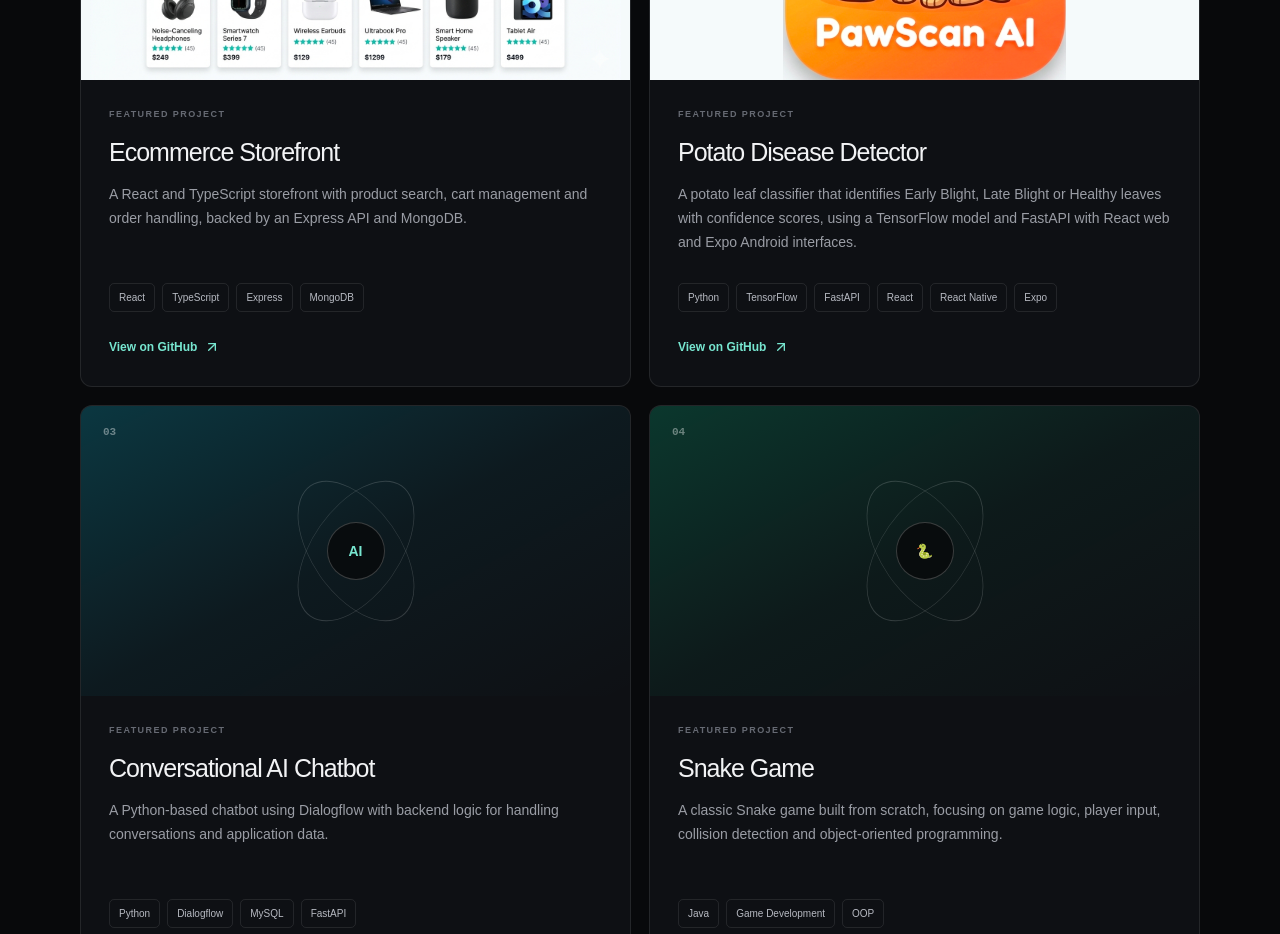
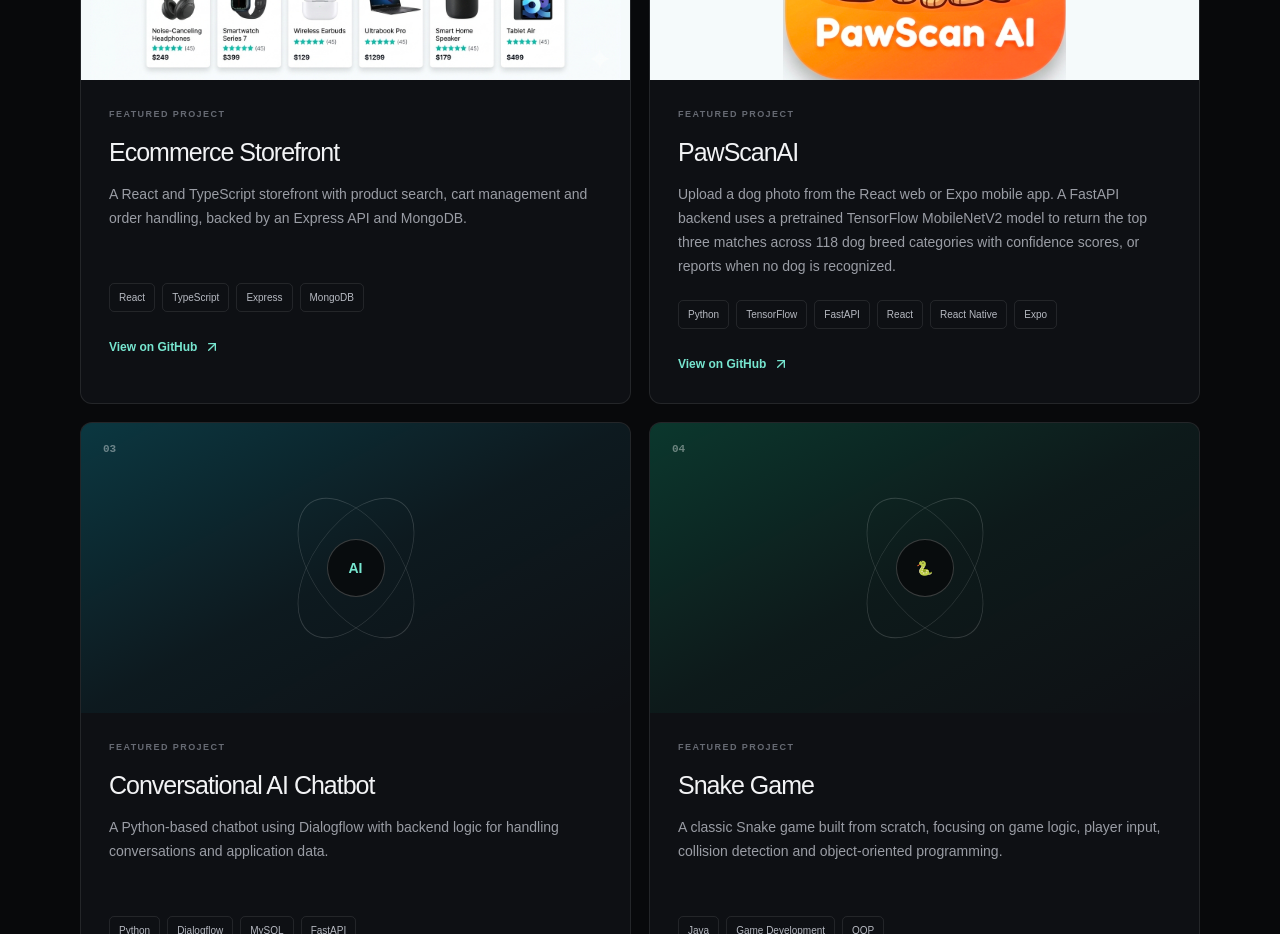
Before and after one commit to aiswath/Portfolio, a Next.js app: page / in a window 1280 px wide. Shown: the part 2720-3654 px from the top of the page. Built offline with nearby package versions, Linux system fonts and the light colour scheme.

Commit message:
changed app description

```diff
--- a/src/app/page.tsx
+++ b/src/app/page.tsx
@@ -26,15 +26,15 @@
   },
   {
     number: "02",
-    title: "Potato Disease Detector",
+    title: "PawScanAI",
     description:
-      "A potato leaf classifier that identifies Early Blight, Late Blight or Healthy leaves with confidence scores, using a TensorFlow model and FastAPI with React web and Expo Android interfaces.",
+      "Upload a dog photo from the React web or Expo mobile app. A FastAPI backend uses a pretrained TensorFlow MobileNetV2 model to return the top three matches across 118 dog breed categories with confidence scores, or reports when no dog is recognized.",
     stack: ["Python", "TensorFlow", "FastAPI", "React", "React Native", "Expo"],
     github: "https://github.com/aiswath/ImageRecognition",
     image: "/images/pawscan-ai.png",
     imageAlt: "PawScan AI logo featuring a corgi, golden retriever and husky",
     accent: "from-lime-400/20 via-lime-400/5 to-transparent",
-    visual: "🥔",
+    visual: "🐾",
   },
   {
     number: "03",
```
